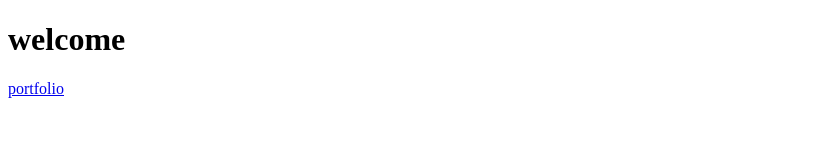
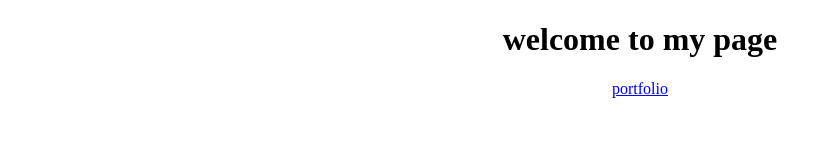
Before and after one commit to Sindhumathi03/nallman, a plain HTML site: page index.html in a window 1280 px wide. Shown: the whole page, without its empty margins (0-832 px from the left). Drawn offline with Linux system fonts and the light colour scheme.

Commit message:
Update index.html

```diff
--- a/index.html
+++ b/index.html
@@ -1,9 +1,14 @@
 <!DOCTYPE html>
 <head>
 <title>simple</title>
+  <style>
+  body{
+    text-align: center;
+  }
+  </style>
 </head>
 <body>
-<h1>welcome</h1>
+<h1>welcome to my page</h1>
   <a href="port.html">portfolio</a>
 </body>
 </html>
```
